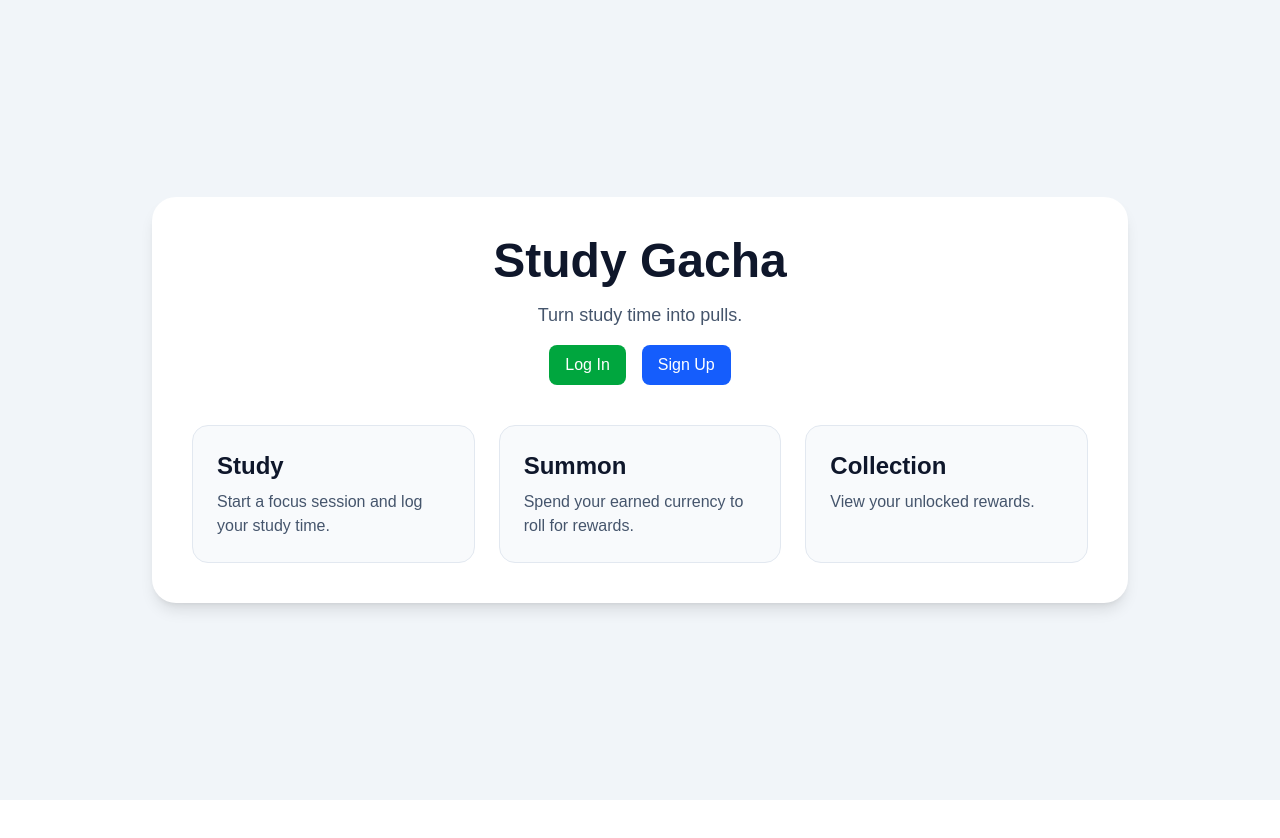
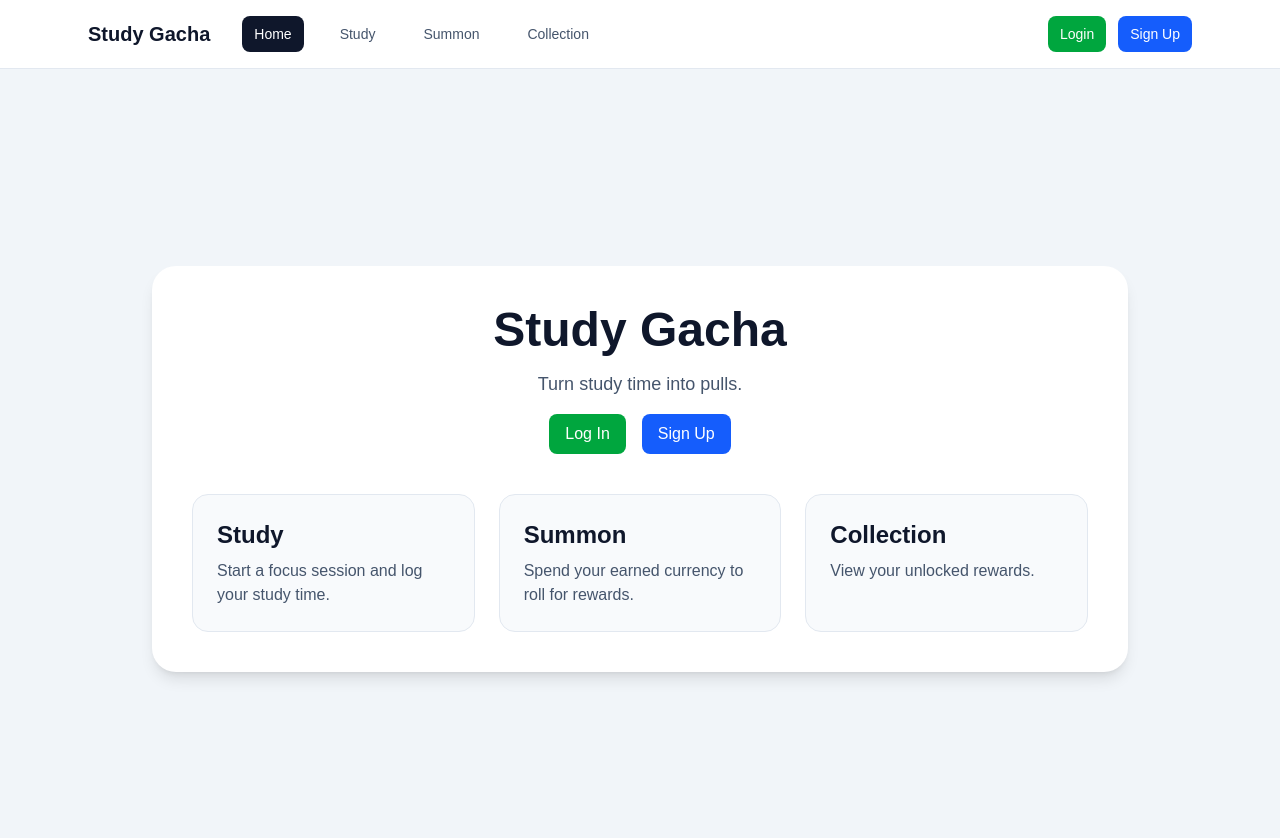
Before and after one commit to gehdron/study-gacha, a Next.js app: page / in a window 1280 px wide. Shown: the top 838 px of the page. Before the commit the page ends 800 px from the top, so only its background shows below. Built offline with nearby package versions, Linux system fonts and the light colour scheme; no server answers.

Commit message:
Added Navbar

```diff
--- /dev/null
+++ b/app/components/navbar.tsx
@@ -0,0 +1,101 @@
+"use client";
+
+import Link from "next/link";
+import { useEffect, useState } from "react";
+import { usePathname } from "next/navigation";
+import { createClient } from "@/lib/client";
+
+type NavLinkProps = {
+  href: string;
+  label: string;
+  pathname: string;
+};
+
+function NavLink({ href, label, pathname }: NavLinkProps) {
+  const isActive =
+    pathname === href || (href !== "/" && pathname.startsWith(href));
+
+  return (
+    <Link
+      href={href}
+      className={`rounded-lg px-3 py-2 text-sm font-medium transition ${
+        isActive
+          ? "bg-slate-900 text-white"
+          : "text-slate-600 hover:bg-slate-100 hover:text-black"
+      }`}
+    >
+      {label}
+    </Link>
+  );
+}
+
+export default function Navbar() {
+  const pathname = usePathname();
+  const [user, setUser] = useState<any>(null);
+
+  useEffect(() => {
+    const loadUser = async () => {
+      const supabase = createClient();
+      const {
+        data: { user },
+      } = await supabase.auth.getUser();
+      setUser(user);
+    };
+
+    loadUser();
+  }, []);
+
+  const handleLogout = async () => {
+    const supabase = createClient();
+    await supabase.auth.signOut();
+    window.location.href = "/";
+  };
+
+  return (
+    <nav className="sticky top-0 z-50 w-full border-b border-slate-200 bg-white/90 backdrop-blur">
+      <div className="mx-auto flex max-w-6xl items-center justify-between px-6 py-4">
+        <div className="flex items-center gap-3 md:gap-6">
+          <Link href="/" className="mr-2 text-xl font-bold text-slate-900">
+            Study Gacha
+          </Link>
+
+          <NavLink href="/" label="Home" pathname={pathname} />
+          <NavLink href="/study" label="Study" pathname={pathname} />
+          <NavLink href="/summon" label="Summon" pathname={pathname} />
+          <NavLink href="/collection" label="Collection" pathname={pathname} />
+        </div>
+
+        <div className="flex items-center gap-3">
+          {user ? (
+            <>
+              <span className="hidden text-sm text-slate-600 md:inline">
+                {user.email}
+              </span>
+              <button
+                onClick={handleLogout}
+                className="rounded-lg bg-slate-800 px-3 py-2 text-sm font-medium text-white transition hover:bg-black"
+              >
+                Logout
+              </button>
+            </>
+          ) : (
+            <>
+              <Link
+                href="/login"
+                className="rounded-lg bg-green-600 px-3 py-2 text-sm font-medium text-white transition hover:bg-green-700"
+              >
+                Login
+              </Link>
+              <Link
+                href="/signup"
+                className="rounded-lg bg-blue-600 px-3 py-2 text-sm font-medium text-white transition hover:bg-blue-700"
+              >
+                Sign Up
+              </Link>
+            </>
+          )}
+        </div>
+      </div>
+    </nav>
+  );
+}
--- a/app/layout.tsx
+++ b/app/layout.tsx
@@ -1,6 +1,7 @@
 import type { Metadata } from "next";
 import { Geist, Geist_Mono } from "next/font/google";
 import "./globals.css";
+import Navbar from "./components/navbar";
 
 const geistSans = Geist({
   variable: "--font-geist-sans",
@@ -27,7 +28,11 @@ export default function RootLayout({
       lang="en"
       className={`${geistSans.variable} ${geistMono.variable} h-full antialiased`}
     >
-      <body className="min-h-full flex flex-col">{children}</body>
+      <body
+        className="min-h-full flex flex-col">
+          <Navbar/>
+          {children}
+      </body>
     </html>
   );
 }
```
